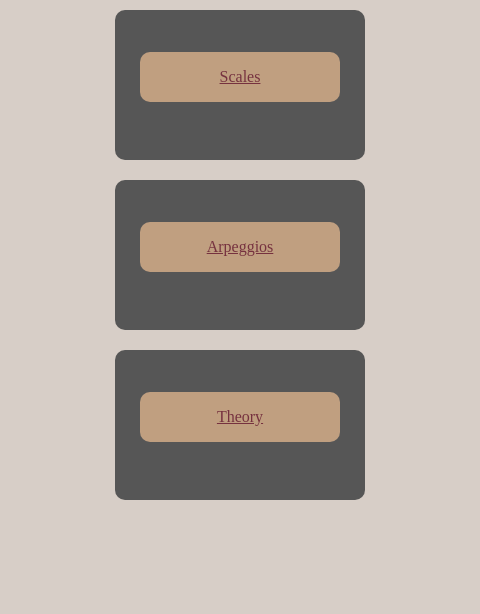
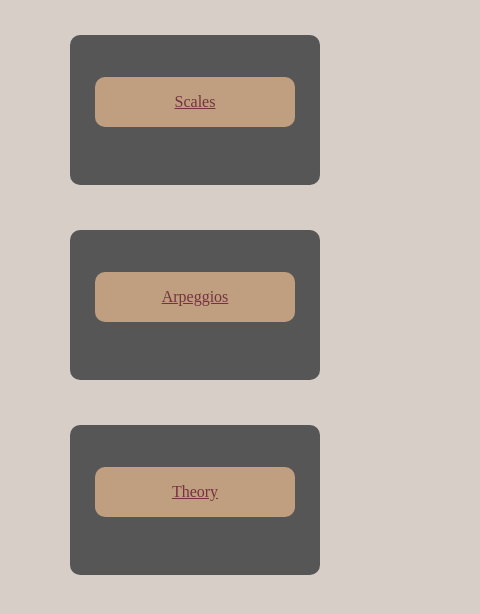
Before and after one commit to throwpedro/scales-frontend, a React app: page / in a window 390 px wide. Shown: the top 614 px of the page, 480 px wide, since content can reach past the window. Built offline with nearby package versions, Linux system fonts and the light colour scheme.

Commit message:
Minor style changes for improved responsiveness.

```diff
--- a/src/App.scss
+++ b/src/App.scss
@@ -2,6 +2,4 @@
 
 body {
     background-color: $colorGrain;
-    width: 480px;
-    text-align: center;
 }
--- a/src/components/Frontpage/Subpage.scss
+++ b/src/components/Frontpage/Subpage.scss
@@ -7,6 +7,7 @@
     display: inline-block;
     border-radius: 10px;
     margin: 10px;
+    margin-top: 35px;
 }
 
 .subpage-text-wrapper {
```
